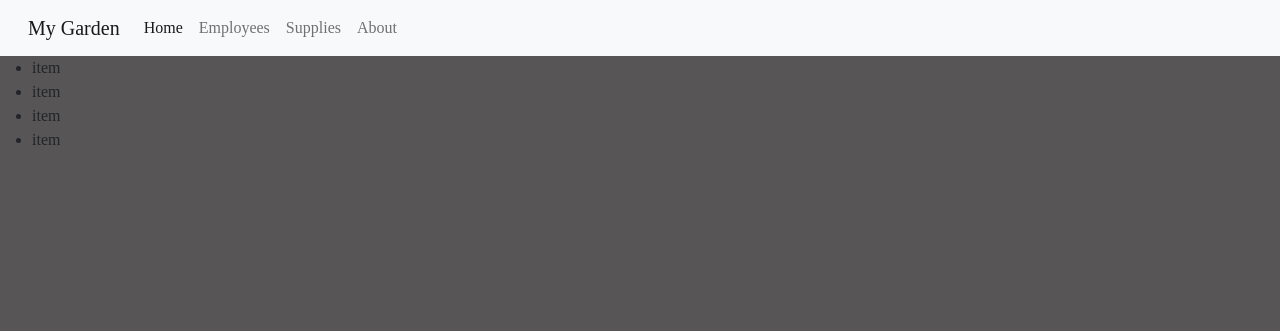
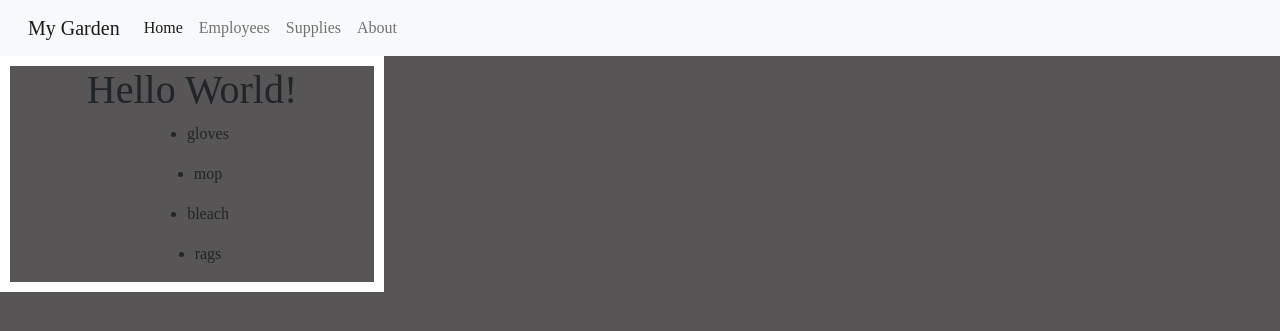
Before and after one commit to jmaurice22/Employee_Manager, a Django app: page /supplies/ in a window 1280 px wide. Shown: the top 331 px of the page. Run offline with Django 3.2, Linux system fonts and the light colour scheme; data comes from the database, SQL or seed files in the repository; both versions use the stored data as it was after the commit; some libraries are stand-ins or nearby versions; some web fonts are replaced.

Commit message:
Finished setting up suplies .htnl layout
dien

```diff
--- /dev/null
+++ b/employee_manager/static/css/supplies.css
@@ -0,0 +1,12 @@
+@charset 'UTF-8';
+
+.supply-items-list {
+    display: flex;
+    flex-direction: column;
+    align-items: center;
+    justify-content: center;
+    width: 30%;
+    height: auto;
+    border: 10px solid white;
+    overflow-y: auto;
+}
--- a/employee_manager/supplies/views.py
+++ b/employee_manager/supplies/views.py
@@ -1,6 +1,9 @@
 from django.shortcuts import render
+
+from .models import SupplyItem
 
 
 # Create your views here.
 def supplies(request):
-    return render(request, 'supplies.html')
+    supplies = SupplyItem.objects.all()
+    return render(request, 'supplies.html', {'supplies': supplies})
--- a/employee_manager/templates/base.html
+++ b/employee_manager/templates/base.html
@@ -7,6 +7,7 @@
     <meta name="viewport" content="width=device-width, initial-scale=1, shrink-to-fit=no">
     {% block title %} <title>Employee Manager</title> {% endblock %}
     <link rel="stylesheet" href='{% static "/css/home.css" %}?{% now "U" %}'>
+    <link rel="stylesheet" href='{% static "/css/supplies.css" %}?{% now "U" %}'/>
     <link rel="stylesheet" href="https://stackpath.bootstrapcdn.com/bootstrap/4.5.0/css/bootstrap.min.css"
         integrity="sha384-9aIt2nRpC12Uk9gS9baDl411NQApFmC26EwAOH8WgZl5MYYxFfc+NcPb1dKGj7Sk" crossorigin="anonymous">
 
@@ -41,7 +42,7 @@
             <div class="navbar-nav">
                 <a class="nav-link active" aria-current="page" href="/home">Home</a>
                 <a class="nav-link" href="/employee/employee_registration">Employees</a>
-                <a class="nav-link" href="#">Supplies</a>
+                <a class="nav-link" href="/supplies">Supplies</a>
                 <a class="nav-link" href="/about">About</a>
             </div>
         </div>
--- a/employee_manager/templates/supplies.html
+++ b/employee_manager/templates/supplies.html
@@ -1,10 +1,19 @@
-{% extends "home.html" %}
+{% extends "base.html" %}
 {% block title %} <title>Supply Information</title> {% endblock %}
 {% block content %}
-<ul>
-    <li>item</li>
-    <li>item</li>
-    <li>item</li>
-    <li>item</li>
-</ul>
+<div class="supplycard-container">
+    <div class="supply-items-list">
+        <h1>Hello World!</h1>
+        {% for s in supplies %}
+            <ul>
+                <li>{{ s.name }}</li>
+                {% comment %} {% comment %} <li>{{ s.description }}</li>
+                <li>{{ s.quantity }}</li>
+                <li>{{ s.price }}</li> {% endcomment %}
+            </ul>
+        {% endfor %}
+
+    </div>
+
+</div>
 {% endblock %}
```
Also changed, not shown: employee_manager/db.sqlite3.
